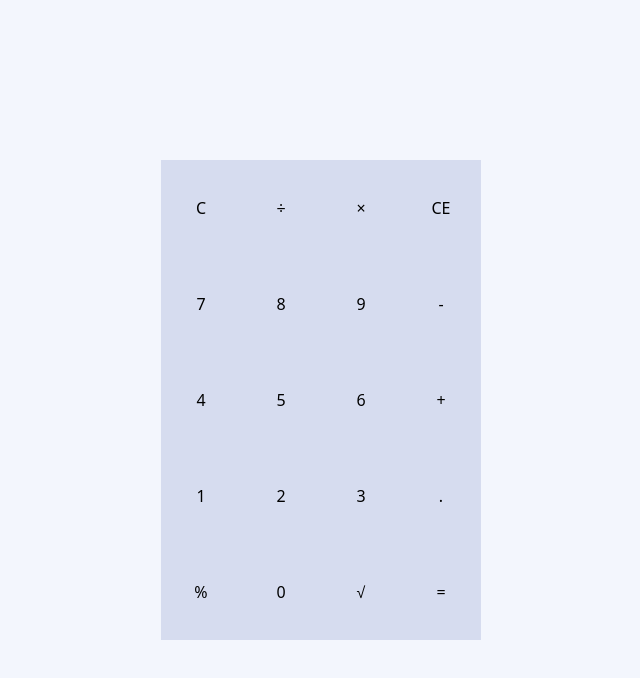
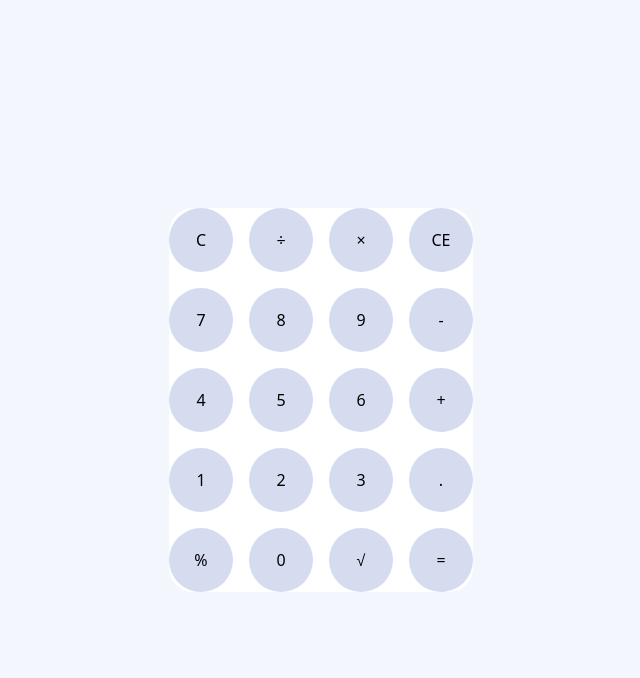
Before and after one commit to uiioj/calculator, a SvelteKit app: page / in a window 1280 px wide. Shown: the top 678 px of the page, without its empty margins (319-959 px from the left). Built offline with nearby package versions, Linux system fonts and the light colour scheme.

Commit message:
calculator numbers

```diff
--- a/src/app.css
+++ b/src/app.css
@@ -3,5 +3,5 @@
 @tailwind utilities;
 
 button {
-    @apply bg-[#d6dcef];
+    @apply bg-[#d6dcef] rounded-full w-16 h-16 ;
 }
--- a/src/app.html
+++ b/src/app.html
@@ -2,7 +2,7 @@
 <html lang="en">
 	<head>
 		<meta charset="utf-8" />
-		<link rel="icon" href="%sveltekit.assets%/icon.png" />
+		<link rel="icon" href="%sveltekit.assets%/favicon.png" />
 		<meta name="viewport" content="width=device-width, initial-scale=1" />
 		%sveltekit.head%
 
--- a/src/routes/+page.svelte
+++ b/src/routes/+page.svelte
@@ -4,7 +4,8 @@
     </title>
  </svetle:head>
 
- <div class=" bg-white w-[20rem] h-[30rem] rounded-3xl grid grid-cols-4" >
+ <div class=" bg-white w-fit h-fit
+ rounded-3xl grid grid-cols-4 gap-4 " >
    <button>C</button>
    <button>÷</button>
    <button>×</button>
```
Also changed, not shown: static/favicon.png (added), static/icon.png (deleted).
